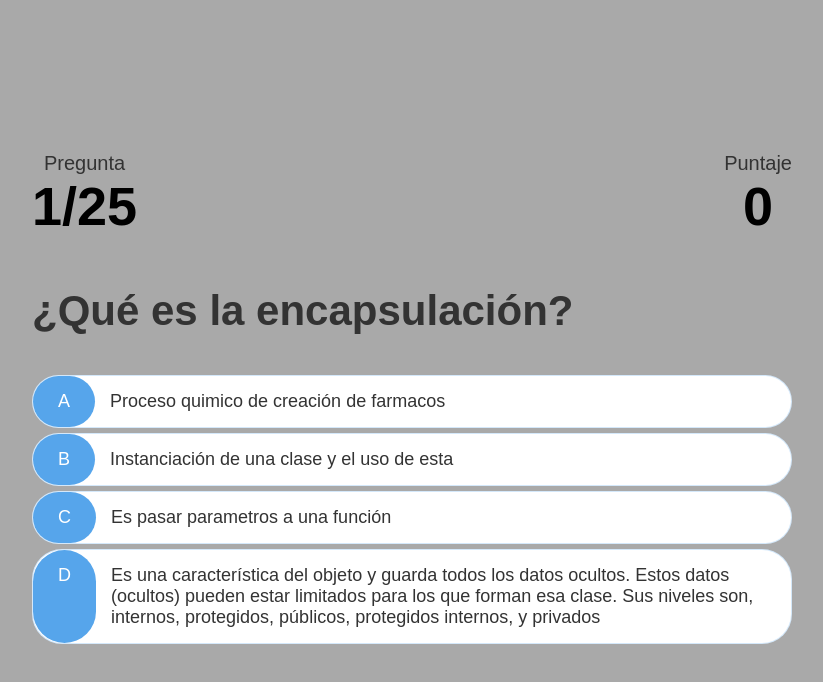
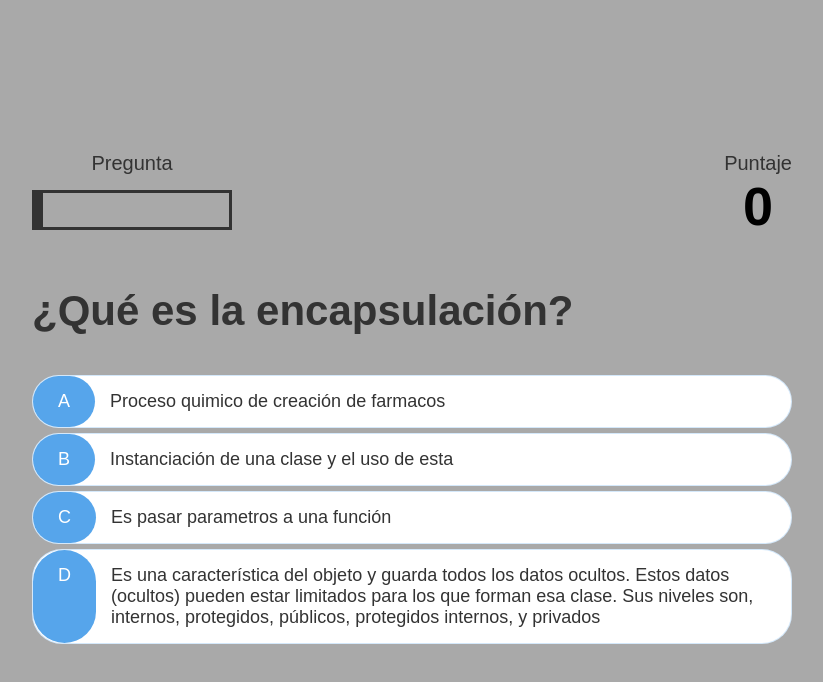
Before and after one commit to jhonbyronquirozperez/sofkau-prueba, a plain HTML site: page html/game.html in a window 1280 px wide. Shown: the whole page, without its empty margins (228-1051 px from the left). Drawn offline with Linux system fonts and the light colour scheme.

Commit message:
se agrega la barra de progreso

```diff
--- a/css/game.css
+++ b/css/game.css
@@ -49,3 +49,18 @@
   .hud-main-text {
     text-align: center;
   }
+
+  /* progressbar */
+
+  #progressBar {
+    width: 20rem;
+    height: 4rem;
+    border: 0.3rem solid #333;
+    margin-top: 1.5rem;
+  }
+
+  #progressBarFull {
+    height: 3.4rem;
+    background-color: #333;
+    width: 0%;
+  }
--- a/html/game.html
+++ b/html/game.html
@@ -13,12 +13,12 @@
         <div id="game" class="justify-center flex-column">
             <div id="hud">
                 <div id="hud-item">
-                    <p class="hud-prefix">
+                    <p id="progressText" class="hud-prefix">
                         Pregunta
                     </p>
-                    <h1 class="hud-main-text" id="questionCounter">
-
-                    </h1>
+                    <div id="progressBar">
+                        <div id="progressBarFull"></div>
+                      </div>
                 </div>
                 <div id="hud-item">
                     <p class="hud-prefix">
--- a/js/game.js
+++ b/js/game.js
@@ -2,9 +2,9 @@
 
 const question = document.getElementById('question');
 const choices = Array.from(document.getElementsByClassName('choice-text'));
-const questionCounterText = document.getElementById("questionCounter");
+const progressText = document.getElementById("progressText");
 const scoreText = document.getElementById("score");
-
+const progressBarFull = document.getElementById("progressBarFull");
 let currentQuestion = {};
 let acceptingAnswers = false;
 let score = 0;
@@ -261,7 +261,11 @@ getNewQuestion = () => {
         return window.location.assign('/end.html');
     }
     questionCounter++;
-    questionCounterText.innerText = `${questionCounter}/${MAX_QUESTIONS}`;
+    // progressText.innerText = `${questionCounter}/${MAX_QUESTIONS}`;
+
+    //barra de progreso
+    progressBarFull.style.width = `${(questionCounter / MAX_QUESTIONS) * 100}%`;
+
 
     const questionIndex = Math.floor(Math.random() * availableQuesions.length);
     currentQuestion = availableQuesions[questionIndex];
```
